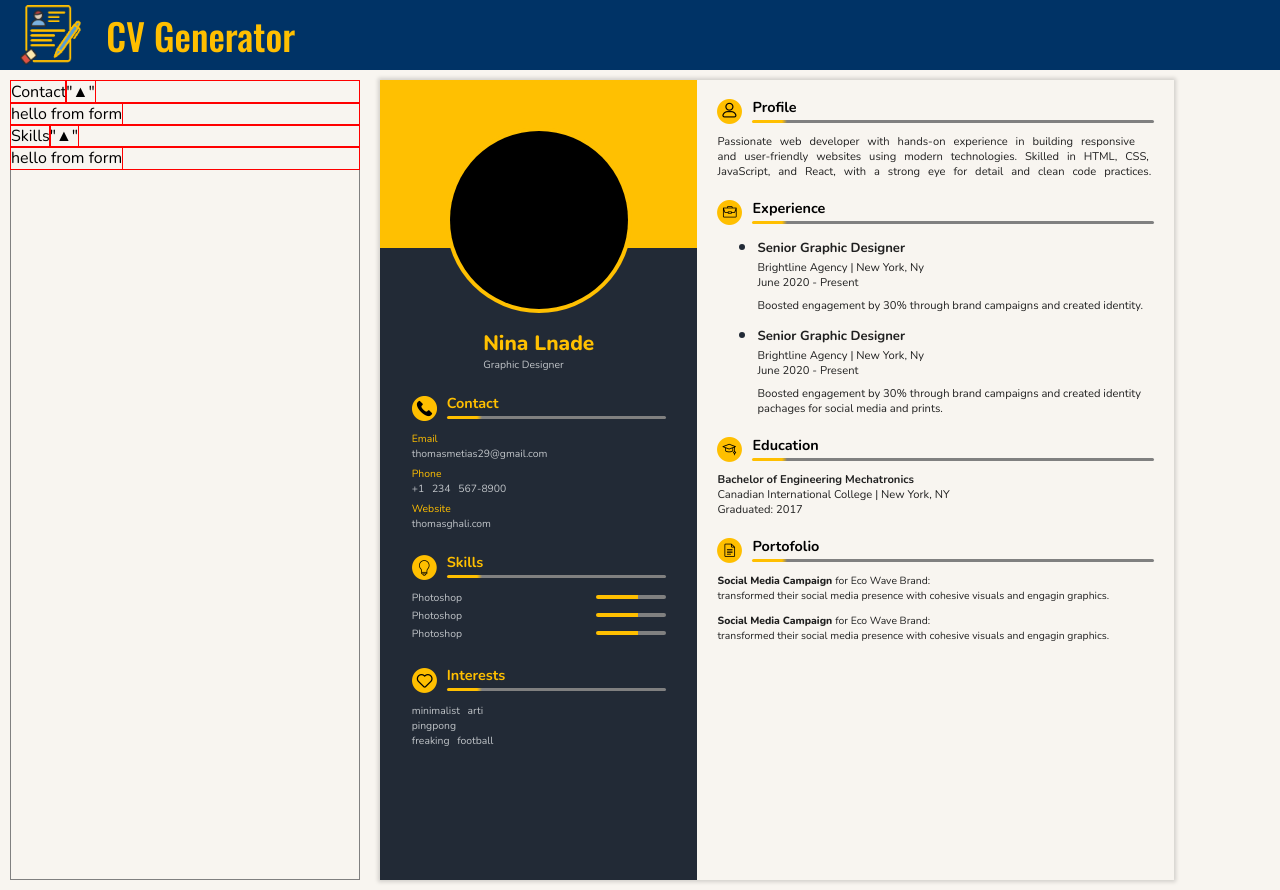
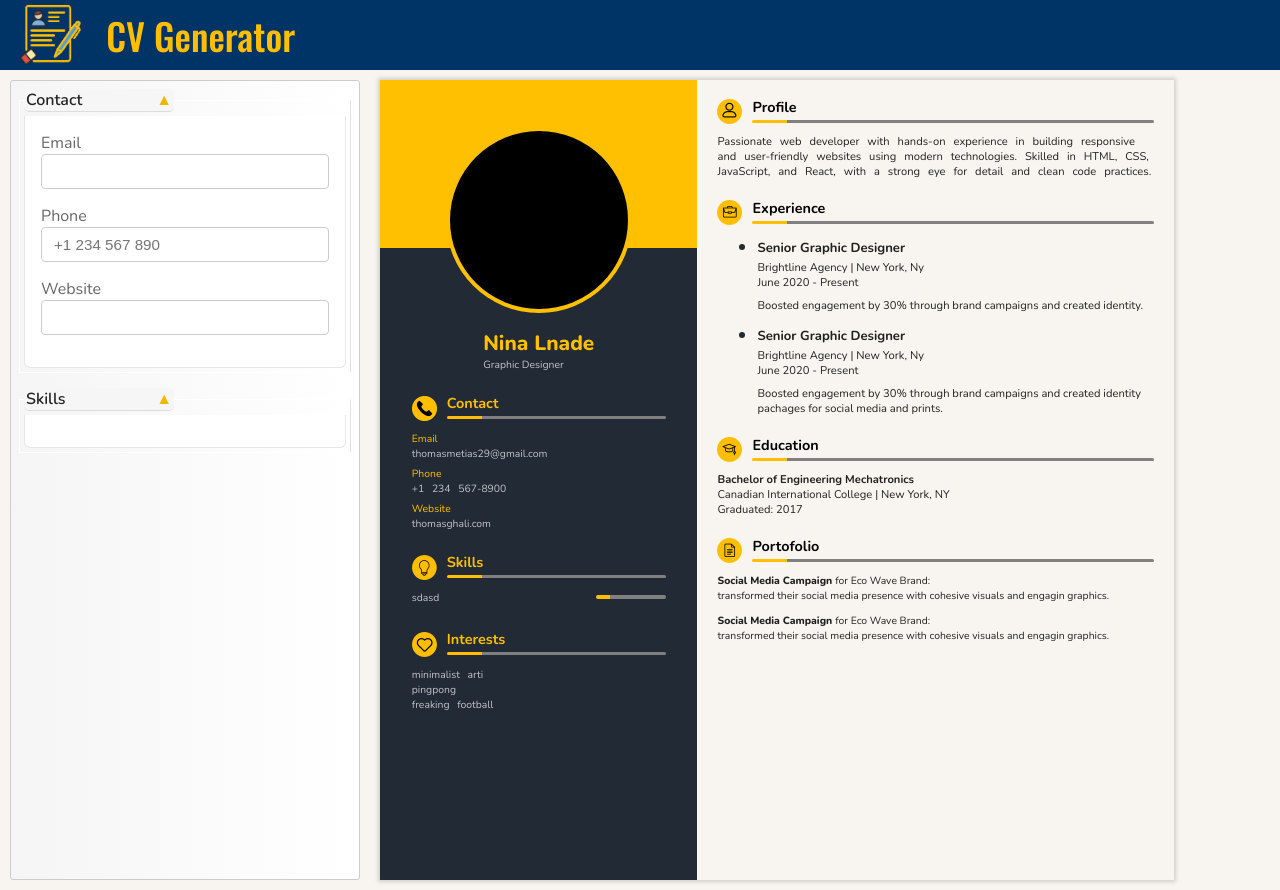
Before and after one commit to ThomasGhali/cv-generator, a React (Vite) app: page / in a window 1280 px wide. Built offline with nearby package versions, Linux system fonts and the light colour scheme.

Commit message:
feat: add skill component & add form with style

```diff
--- a/src/components/Cv/GeneralInfo/Profile.css
+++ b/src/components/Cv/GeneralInfo/Profile.css
@@ -86,5 +86,4 @@
   width: 70px;
   height: 4px;
   border-radius: 3px;
-  background-image: linear-gradient(to right, rgb(255, 191, 0) 60%, grey 60%);
 }
--- a/src/components/Cv/GeneralInfo/Profile.jsx
+++ b/src/components/Cv/GeneralInfo/Profile.jsx
@@ -1,5 +1,14 @@
 import "./Profile.css"
 import SectionsHeader from "../SectionsHeader"
+
+function Skill({ skillName, percent }) {
+  return (
+    <div className="skill">
+      <span>{skillName}</span>
+      <div className="level" style={{backgroundImage : `linear-gradient(to right, rgb(255, 191, 0) ${percent}%, grey ${percent}%)`}}></div>
+    </div>
+  )
+}
 
 export default function Profile() {
   return (
@@ -36,19 +45,7 @@ export default function Profile() {
 
           <section className="skills profile-section">
             <SectionsHeader text="Skills" iconName="skills" font="gold" />
-            <div className="skill">
-              <span>Photoshop</span>
-              <div className="level"></div>
-            </div>
-            <div className="skill">
-              <span>Photoshop</span>
-              <div className="level"></div>
-            </div>
-            <div className="skill">
-              <span>Photoshop</span>
-              <div className="level"></div>
-            </div>
-
+            <Skill percent={20} skillName="sdasd" />
           </section>
 
           <section className="interests profile-section">
--- a/src/components/Cv/SectionsHeader.css
+++ b/src/components/Cv/SectionsHeader.css
@@ -29,5 +29,5 @@
   height: 3px;
   border-radius: 3px;
   width: 100%;
-  background-image: linear-gradient(to right, rgb(255, 191, 0) 30px, grey 35px);
+  background-image: linear-gradient(to right, rgb(255, 191, 0) 35px, grey 35px);
 }
--- a/src/components/Form/Form.css
+++ b/src/components/Form/Form.css
@@ -1,13 +1,78 @@
 /* ===================
-  FORM SECTION STYLES
+  FORM STYLES
 =================== */
 
 form *{
-  outline: 1px solid red;
+  /* outline: 1px solid red; */
 }
 
 form {
   margin: 10px;
+  padding: 8px;
   width: 350px;
-  border: 1px solid grey;
+  border: 1px solid #ccc;
+  border-radius: 3px;
+  background-image: linear-gradient(to right, #f5f5f5, #ffffff);
+  color: #666666;
 }
+
+/* ===================
+  FORM SECTIONS STYLES
+=================== */
+
+.wrapper {
+  border: 1px solid #ffffff;
+  padding: 4px;
+  margin-bottom: 15px;
+  border-right: 1px solid #e0e0e0;
+}
+
+.click-drop {
+  border-bottom: 1px solid #ddd;
+  border-radius: 5px;
+  width: 150px;
+  display: flex;
+  justify-content: space-between;
+  align-items: center;
+  font-weight: 600;
+  color: #222;
+  background: #f6f6f6;
+  cursor: pointer;
+  user-select: none;
+}
+
+label {
+  display: block;
+}
+
+input {
+  width: 100%;
+  padding: 0.5rem 0.75rem;
+  margin-bottom: 1rem;
+  border: 1px solid #ccc;
+  border-radius: 4px;
+  font-size: 0.95rem;
+  background: #fff;
+}
+
+input:focus, textarea:focus {
+  outline: none;
+  border-color: #f1b800;
+  box-shadow: 0 0 6px rgba(241, 184, 0, 0.3);
+}
+
+.click-drop:hover {
+  background: #eeeeee;
+}
+
+.open-close-arrow {
+  color: #f1b800;
+}
+
+.drop-window {
+  background: #fff;
+  padding: 1rem;
+  border: 1px solid #e6e6e6;
+  border-top: none;
+  border-radius: 0 0 6px 6px;
+}
--- a/src/components/Form/Form.jsx
+++ b/src/components/Form/Form.jsx
@@ -8,12 +8,24 @@ export default function Form() {
         <FormSection
           name="Contact"
         >
-          <span>hello from form</span>
+          <label htmlFor="email">Email </label>
+          <input type="email" name="email" id="email" />
+
+          <label htmlFor="phone">Phone </label>
+          <input
+            type="tel"
+            placeholder='+1 234 567 890'
+            name="phone"
+            id="phone"
+          />
+          <label htmlFor="website">Website </label>
+          <input type="url" name="website" id="website" />
+
         </FormSection>
         <FormSection
           name="Skills"
         >
-          <span>hello from form</span>
+
         </FormSection>
       </form>
     </>
--- a/src/components/Form/FormSection.jsx
+++ b/src/components/Form/FormSection.jsx
@@ -4,19 +4,19 @@ export default function FormSection({ name, children }) {
   const [isOpen, setIsOpen] = useState(true);
 
   return (
-    <div className="wrapper">
-      <div
+    <fieldset className="wrapper">
+      <legend
         className="click-drop"
         onClick={() => setIsOpen(prev => !prev)}
       >
         <span className="section-name">{name}</span>
-        <span className="open-close-arrow">{isOpen ? '"▲"' : "▼"}</span>
-      </div>
+        <span className="open-close-arrow">{isOpen ? "▲" : "▼"}</span>
+      </legend>
       { isOpen && (
         <div className="drop-window">
           {children}
         </div>
       )}
-    </div>
+    </fieldset>
   )
 }
```
